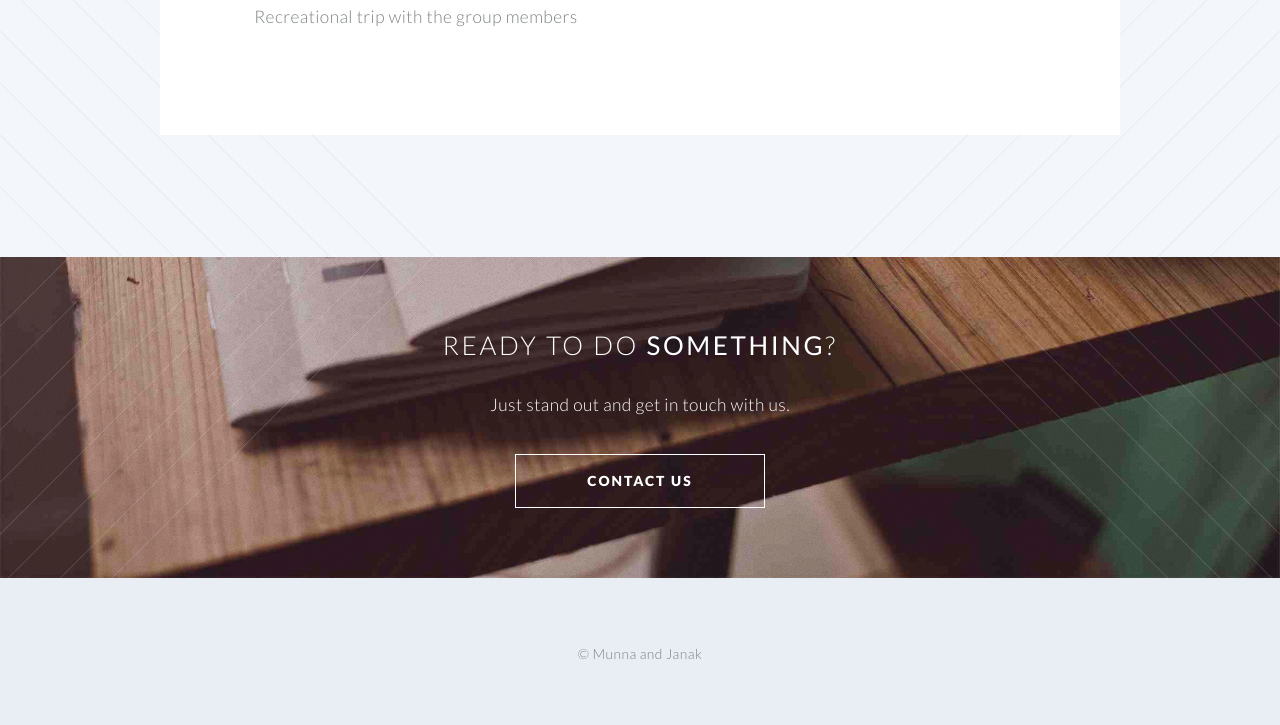
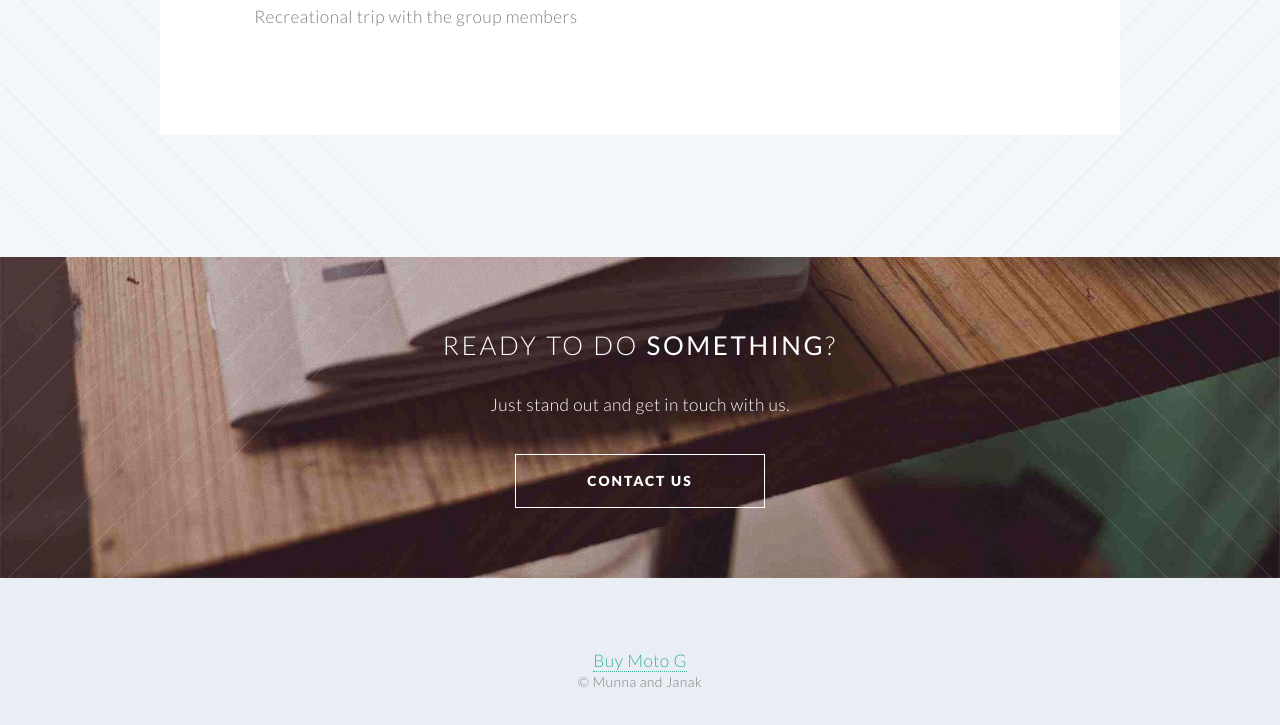
Before and after one commit to asheeshmor/asheeshmor.github.io, a plain HTML site: page index.html in a window 1280 px wide. Shown: the part 2455-3180 px from the top of the page. Drawn offline with Linux system fonts and the light colour scheme.

Commit message:
Added Flipkart Link

```diff
--- a/index.html
+++ b/index.html
@@ -193,7 +193,7 @@
 
 		<!-- Footer -->
 			<footer id="footer">
-
+				<a href="http://dl.flipkart.com/dl/moto-g-2nd-gen/p/itmdygz8gqk2w3xp?pid=MOBDYGZ6SHNB7RFC&affid=asheeshmo">Buy Moto G </a>
 				<ul class="copyright">
 					<li>&copy; Munna and Janak</li>
 				</ul>
```
